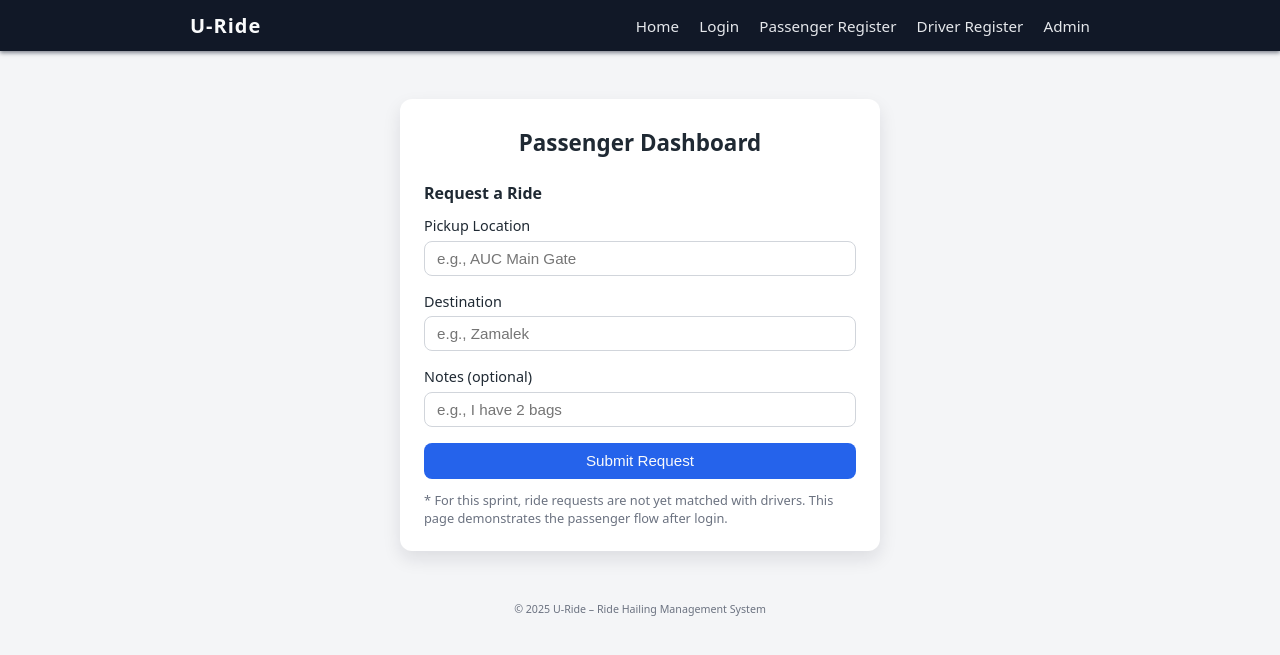
After one commit to 3-bhd/ride-hailing-app-team6, a Flask app: template templates/passenger_dashboard.html in a window 1280 px wide. The commit adds this page. Shown: the top 655 px of the page. Run offline with Flask 3, Linux system fonts and the light colour scheme; the template is opened without the code that fills it, so the values that code supplies are empty.

Commit message:
added passenger dashboard

```diff
--- a/app.py
+++ b/app.py
@@ -198,7 +198,7 @@ def passenger_login_submit():
         flash("Invalid email or password.")
         return redirect(url_for("passenger_login_page"))
 
-    # Save session
+        # Save session
     session["user_id"] = user["id"]
     session["role"] = user["role"]
 
@@ -207,9 +207,37 @@ def passenger_login_submit():
         return redirect(url_for("admin_drivers_list"))
     elif user["role"] == "driver":
         return redirect(url_for("driver_dashboard"))
-    else:  # passenger or anything else
-        return redirect(url_for("home"))
+    else:  # passenger
+        return redirect(url_for("passenger_dashboard"))
 
+
+@app.route("/passenger/dashboard", methods=["GET", "POST"])
+def passenger_dashboard():
+    # Must be logged in as a passenger
+    if "user_id" not in session or session.get("role") != "passenger":
+        flash("Please log in as a passenger to access your dashboard.")
+        return redirect(url_for("passenger_login_page"))
+
+    if request.method == "POST":
+        pickup = request.form.get("pickup", "").strip()
+        destination = request.form.get("destination", "").strip()
+        notes = request.form.get("notes", "").strip()
+
+        if not pickup or not destination:
+            flash("Please enter both pickup and destination.")
+        else:
+            # For Sprint 1, we just simulate a ride request.
+            # In a future sprint, this would insert into a rides table.
+            flash("Ride request submitted! (Feature to be completed in next sprint.)")
+
+    # Get passenger info
+    conn = get_db()
+    cursor = conn.cursor()
+    cursor.execute("SELECT name, email FROM users WHERE id = ?", (session["user_id"],))
+    passenger = cursor.fetchone()
+    conn.close()
+
+    return render_template("passenger_dashboard.html", passenger=passenger)
 
 
 # ============================================================
--- a/static/style.css
+++ b/static/style.css
@@ -337,3 +337,7 @@ input:focus {
     color: #6b7280;
     margin-top: 0.15rem;
 }
+
+.passenger-dashboard {
+    margin-top: 1rem;
+}
--- /dev/null
+++ b/templates/passenger_dashboard.html
@@ -0,0 +1,54 @@
+{% extends "base.html" %}
+
+{% block title %}Passenger Dashboard | U-Ride{% endblock %}
+
+{% block content %}
+<div class="card passenger-dashboard">
+    <h2 class="card-title">Passenger Dashboard</h2>
+
+    {% if passenger %}
+        <p style="font-size: 0.9rem; color: #6b7280; margin-bottom: 0.75rem;">
+            Logged in as <strong>{{ passenger.name }}</strong> ({{ passenger.email }})
+        </p>
+    {% endif %}
+
+    {% with messages = get_flashed_messages() %}
+    {% if messages %}
+        <div class="flash flash-success">
+            {% for message in messages %}
+                <p>{{ message }}</p>
+            {% endfor %}
+        </div>
+    {% endif %}
+    {% endwith %}
+
+    <h3 style="font-size: 1rem; margin-bottom: 0.75rem;">Request a Ride</h3>
+
+    <form method="POST" class="form">
+        <div class="form-group">
+            <label for="pickup">Pickup Location</label>
+            <input id="pickup" type="text" name="pickup"
+                   placeholder="e.g., AUC Main Gate" required>
+        </div>
+
+        <div class="form-group">
+            <label for="destination">Destination</label>
+            <input id="destination" type="text" name="destination"
+                   placeholder="e.g., Zamalek" required>
+        </div>
+
+        <div class="form-group">
+            <label for="notes">Notes (optional)</label>
+            <input id="notes" type="text" name="notes"
+                   placeholder="e.g., I have 2 bags">
+        </div>
+
+        <button type="submit" class="btn btn-primary">Submit Request</button>
+    </form>
+
+    <p style="font-size: 0.8rem; color: #6b7280; margin-top: 0.75rem;">
+        * For this sprint, ride requests are not yet matched with drivers.
+        This page demonstrates the passenger flow after login.
+    </p>
+</div>
+{% endblock %}
```
Also changed, not shown: database.db.
